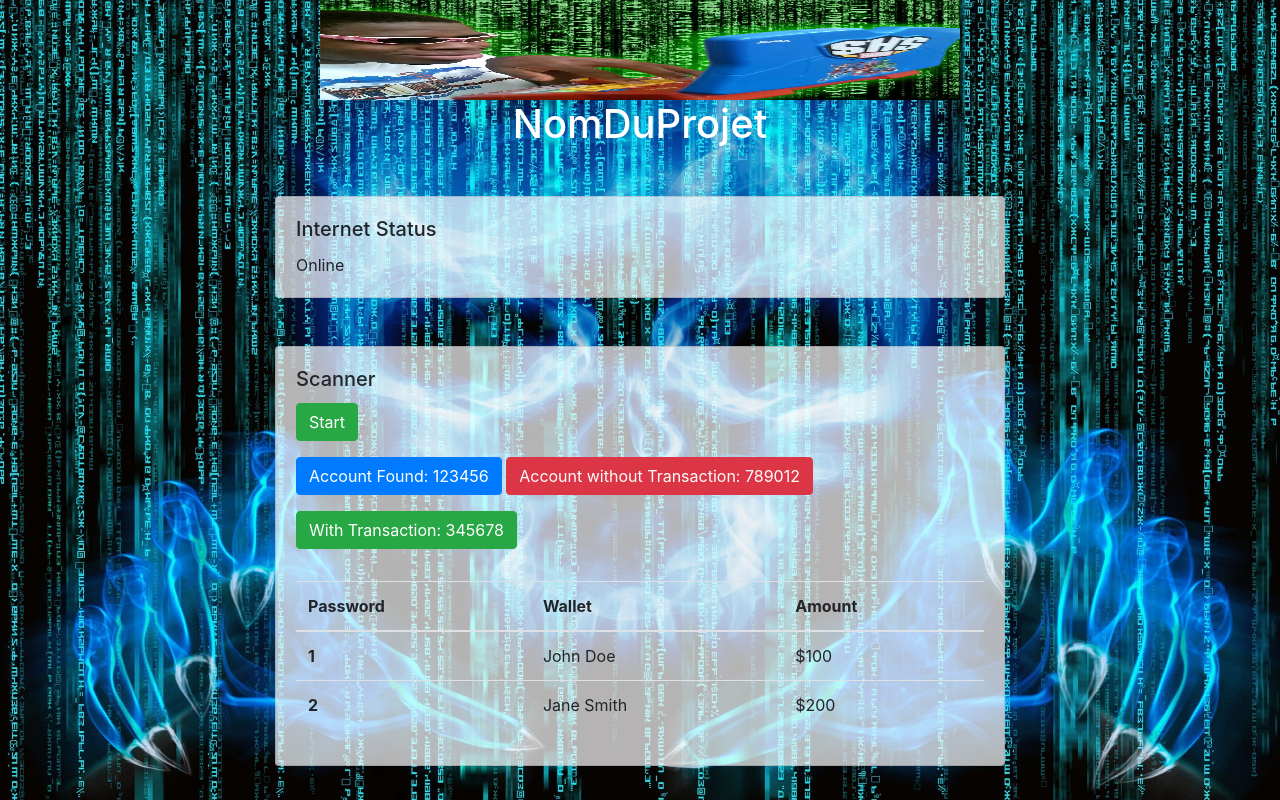
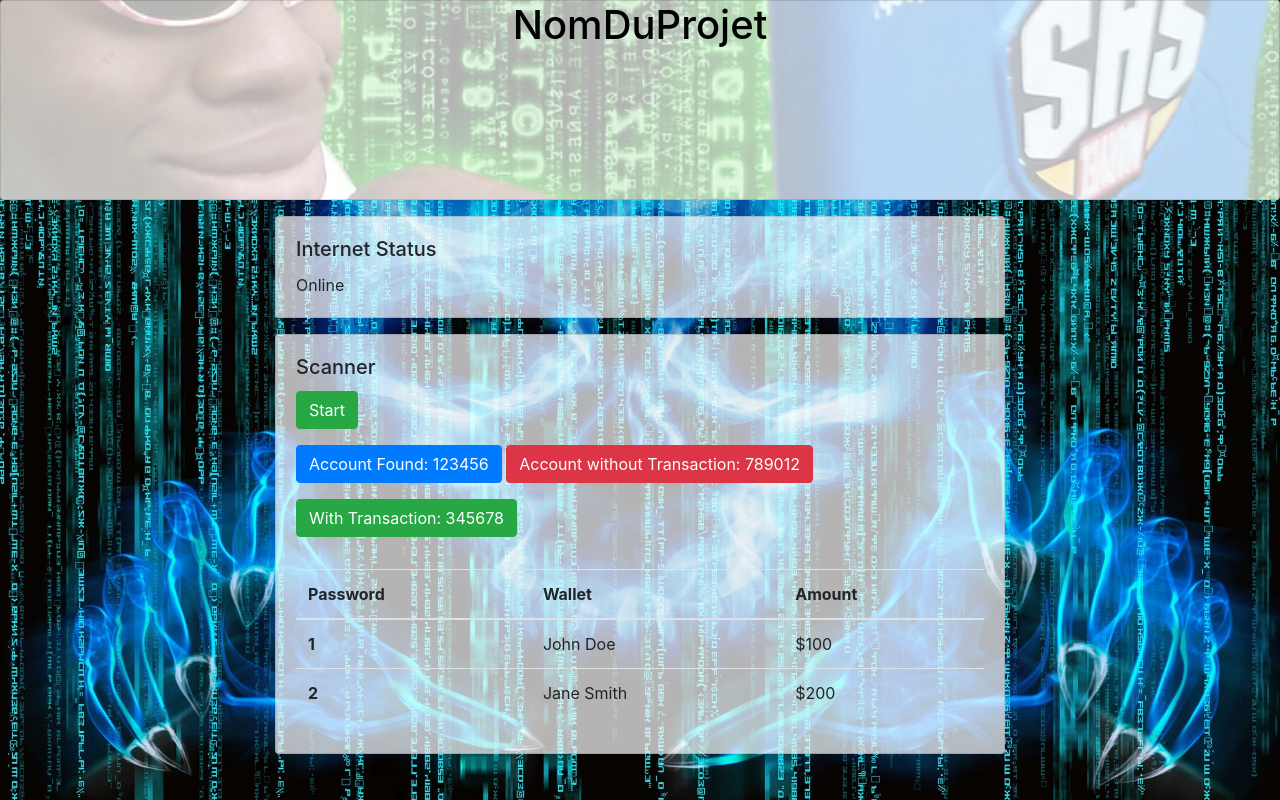
Before and after one commit to Enfyyys/AppliDesktopGroupe5, a plain HTML site: page public/index.html in a window 1280 px wide. Drawn offline with nearby package versions, Linux system fonts and the light colour scheme.

Commit message:
modif front :art:

```diff
--- a/css/styles.css
+++ b/css/styles.css
@@ -1,11 +1,25 @@
-.logo {
-    display: block;
-    margin-left: auto;
-    margin-right: auto;
-    width: 50%;
-  }
+.title {
+    text-align: center;
+    color: black;
+    height: 200px;
+}
 
-  .title {
-    text-align: center;
-    color: white;
-  }
+.background {
+    background-image: url('../img/logo.png');
+    background-repeat: no-repeat;
+    background-position: center;
+    background-size: cover;
+    height: 200px;
+
+}
+
+body {
+    background-image: url('../img/wallpaper.jpg');
+    background-size: cover;
+    background-repeat: no-repeat;
+    background-attachment: fixed;
+    background-position: center top; /* Adjusted background position */
+}
+.card {
+    background-color: rgba(255, 255, 255, 0.7);
+}
--- a/public/index.html
+++ b/public/index.html
@@ -6,25 +6,16 @@
   <title>Scanner App</title>
   <link href="https://maxcdn.bootstrapcdn.com/bootstrap/4.5.2/css/bootstrap.min.css" rel="stylesheet">
   <link href="../css/styles.css" rel="stylesheet" />
-  <style>
-    body {
-      background-image: url('../img/wallpaper.jpg');
-      background-size: cover;
-      background-repeat: no-repeat;
-      background-attachment: fixed;
-      background-position: center top; /* Adjusted background position */
-    }
-    .card {
-      background-color: rgba(255, 255, 255, 0.7);
-    }
-  </style>
 </head>
+
+<body>
 <header>
-  <img src="..\img\logo.png" height="100" class="logo">
-  <h1 class="title">NomDuProjet</h1>
+  <div class="background">
+    <h1 class="title card">NomDuProjet</h1>
+  </div>
+
 </header>
-<body>
-  <div class="container mt-5">
+  <div class="container mt-3">
     <div class="row justify-content-center">
       <div class="col-md-8">
         <div class="card">
@@ -35,7 +26,7 @@
         </div>
       </div>
     </div>
-    <div class="row justify-content-center mt-5">
+    <div class="row justify-content-center mt-3">
       <div class="col-md-8">
         <div class="card">
           <div class="card-body">
```
